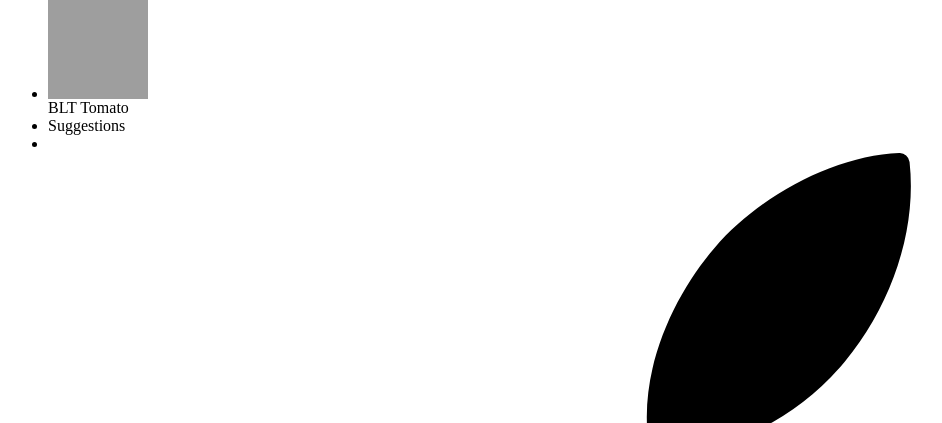
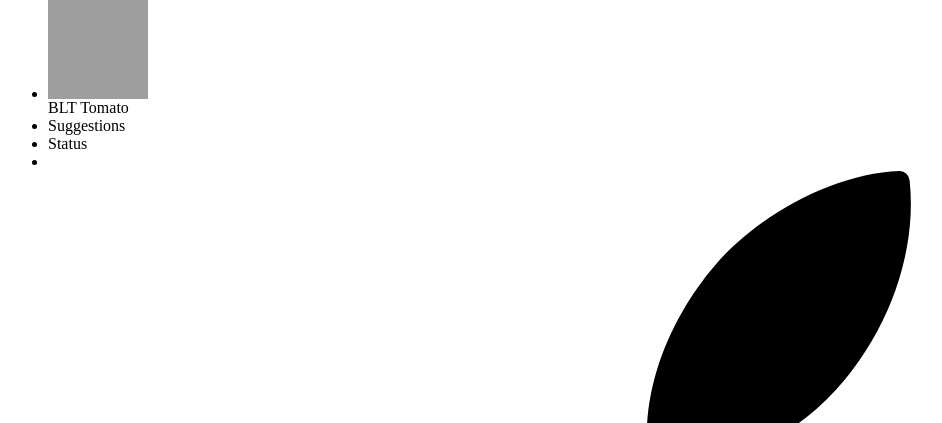
Before and after one commit to Nachiket-Roy/banned-apps, a Django app: template website/templates/includes/sidenav.html in a window 1280 px wide. Shown: the part 394-817 px from the top of the page, without its empty margins (0-942 px from the left). Run offline with Django 3.2, Linux system fonts and the light colour scheme; the template is opened without the code that fills it, so the values that code supplies are empty; grey boxes are pictures that could not be loaded.

Commit message:
closes #2592 make status page

```diff
--- a/blt/urls.py
+++ b/blt/urls.py
@@ -434,6 +434,7 @@
         csrf_exempt(InboundParseWebhookView.as_view()),
         name="inbound_event_webhook_callback",
     ),
+    re_path(r"status/", website.views.check_status, name="check_status"),
     re_path(r"^issue/comment/add/$", comments.views.add_comment, name="add_comment"),
     re_path(r"^issue/comment/delete/$", comments.views.delete_comment, name="delete_comment"),
     re_path(r"^comment/autocomplete/$", comments.views.autocomplete, name="autocomplete"),
--- a/website/templates/includes/sidenav.html
+++ b/website/templates/includes/sidenav.html
@@ -241,6 +241,15 @@
                         <span>Suggestions</span>
                     </a>
                 </li>
+                <li class="{% if request.path == '/status/' %}bg-gray-200{% endif %}">
+                    <a href="{% url 'status' %}"
+                       class="flex items-center w-full text-black no-underline p-2">
+                        <div class="w-8 mr-4">
+                            <i class="fa fa-check-circle"></i>
+                        </div>
+                        <span>Status</span>
+                    </a>
+                </li>
                 <li>
                     <div class="border-t-2 border-gray-200"></div>
                 </li>
```
